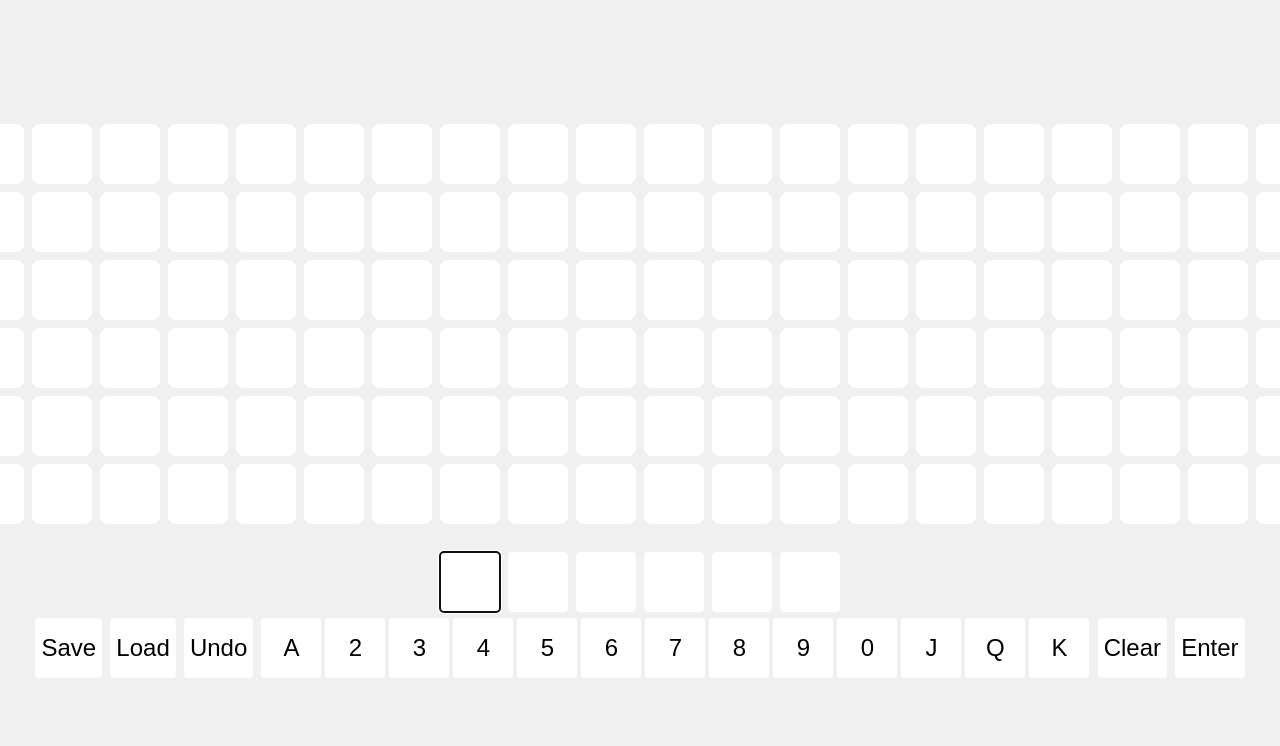
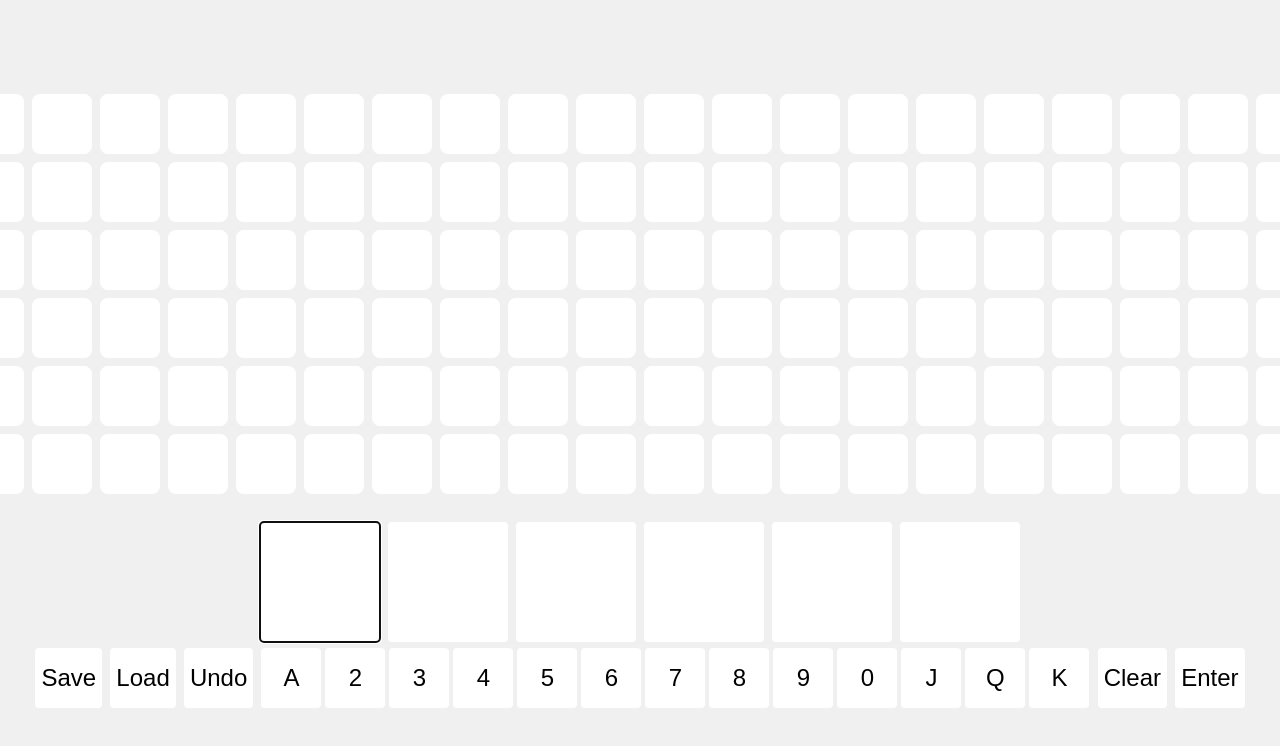
Before and after one commit to junhg0211/baccarat-trend, a SvelteKit app: page / in a window 1280 px wide. Shown: the top 746 px of the page. Built offline with nearby package versions, Linux system fonts and the light colour scheme.

Commit message:
Increase size of input-digit in +page.svelte

```diff
--- a/src/routes/+page.svelte
+++ b/src/routes/+page.svelte
@@ -374,11 +374,11 @@
 	}
 
 	.input-digit {
-		width: 60px;
-		height: 60px;
+		width: 120px;
+		height: 120px;
 		margin: 4px;
 		padding: 0;
-		font-size: 24px;
+		font-size: 48px;
 		text-align: center;
 		border-radius: 4px;
 		border: none;
```
